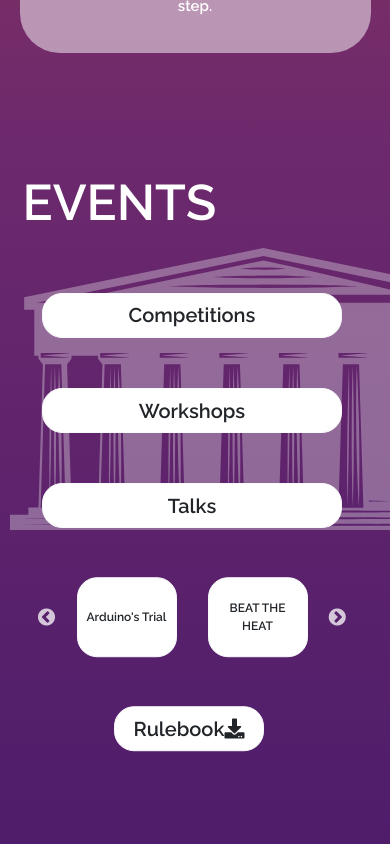
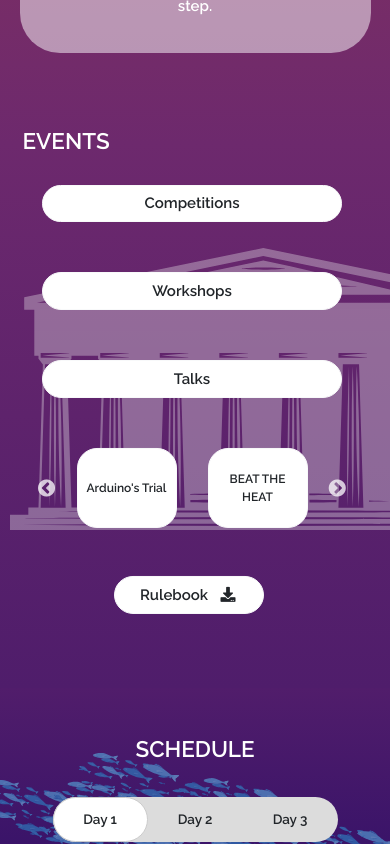
Before and after one commit to ayaniitgoa/TechFest, a React (Create React App) app: page / in a window 390 px wide. Shown: the part 940-1784 px from the top of the page. Built offline with nearby package versions, Linux system fonts and the light colour scheme.

Commit message:
Changed event page and individual event page css

```diff
--- a/package.json
+++ b/package.json
@@ -8,6 +8,7 @@
     "@testing-library/user-event": "^12.1.10",
     "axios": "^0.21.0",
     "react": "^17.0.1",
+    "react-bootstrap": "^1.4.0",
     "react-dom": "^17.0.1",
     "react-router-dom": "^5.2.0",
     "react-scripts": "4.0.1",
--- a/src/Containers/EventsPage/EventsPage.css
+++ b/src/Containers/EventsPage/EventsPage.css
@@ -11,7 +11,7 @@
   padding-bottom: 5rem;
 }
 .events-title {
-  font-size: calc(5rem / var(--size-divisor));
+  font-size: 3rem;
   text-align: left;
   margin-bottom: 4rem;
   top: 3rem;
@@ -33,7 +33,7 @@
   text-align: center;
   margin-bottom: calc(5rem / var(--size-divisor));
   padding: calc(10px / var(--size-divisor));
-  font-size: calc(2rem / var(--size-divisor));
+  font-size: 1.5rem;
   border-radius: calc(30px / var(--size-divisor));
   flex-wrap: nowrap;
   width: calc(30rem / var(--size-divisor));
@@ -54,6 +54,10 @@
 
 .event-div {
   margin-top: 7.5rem;
+}
+
+.btn i {
+  margin-left: 10px !important;
 }
 
 @media screen and (max-width: 1100px) {
@@ -97,6 +101,18 @@
     transform: translateY(-10%);
   }
 }
+
+@media only screen and (max-width: 650px) {
+  .events-title {
+    font-size: 1.5rem;
+    margin-bottom: 2rem;
+    margin-top: -3rem;
+  }
+
+  .btn {
+    font-size: 1rem;
+  }
+}
 @media screen and (max-width: 380px) {
   :root {
     --size-divisor: 2;
--- a/src/Containers/EventsPage/EventsPage.js
+++ b/src/Containers/EventsPage/EventsPage.js
@@ -19,10 +19,7 @@ export default class Events extends Component {
   render() {
     const renderCompetitions = () =>
       competitionData.map((data) => (
-        <a
-          href={`http://techfestcepheus.netlify.app/event/${data.eventName}`}
-          rel="noreferrer"
-        >
+        <a href={`/event/${data.eventName}`} rel="noreferrer">
           <button
             type="button"
             key={data.eventName}
@@ -41,10 +38,7 @@ export default class Events extends Component {
 
     const renderWorkshops = () =>
       workshopData.map((data) => (
-        <a
-          href={`http://techfestcepheus.netlify.app/event/${data.eventName}`}
-          rel="noreferrer"
-        >
+        <a href={`/event/${data.eventName}`} rel="noreferrer">
           <button
             type="button"
             key={data.eventName}
@@ -63,10 +57,7 @@ export default class Events extends Component {
 
     const renderTalks = () =>
       talksData.map((data) => (
-        <a
-          href={`http://techfestcepheus.netlify.app/event/${data.eventName}`}
-          rel="noreferrer"
-        >
+        <a href={`/event/${data.eventName}`} rel="noreferrer">
           <button
             type="button"
             key={data.eventName}
--- a/src/Containers/IndividualEvent/IndividualEvent.css
+++ b/src/Containers/IndividualEvent/IndividualEvent.css
@@ -88,10 +88,14 @@
   }
 
   .ind-event-title {
+    font-size: 1.5rem;
+    /* position: relative; */
+    top: 30px;
     position: absolute;
     left: 50%;
+    text-align: center;
     transform: translateX(-50%);
-    font-size: 2rem;
+    margin-left: 0;
   }
 
   .ind-event-poster {
@@ -101,6 +105,7 @@
     z-index: 10;
     position: relative;
     bottom: 0;
+    margin-top: 20px;
   }
 
   .ind-event-text {
--- a/src/Containers/IndividualEvent/IndividualEvent.js
+++ b/src/Containers/IndividualEvent/IndividualEvent.js
@@ -21,7 +21,7 @@ function IndividualEvent(props) {
         <a href="/#events-section">
           <i className="ind-event-back fas fa-chevron-left"></i>
         </a>
-        <h1 className="ind-event-title">{eventData && eventData.label}</h1>
+        <p className="ind-event-title">{eventData && eventData.label}</p>
       </div>
       <div className="ind-event-content">
         <img
```
Also changed, not shown: 2 other files (tests, documents, lock files or other folders).
